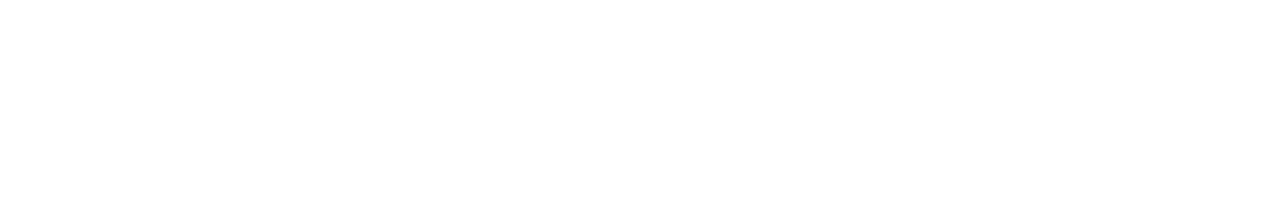
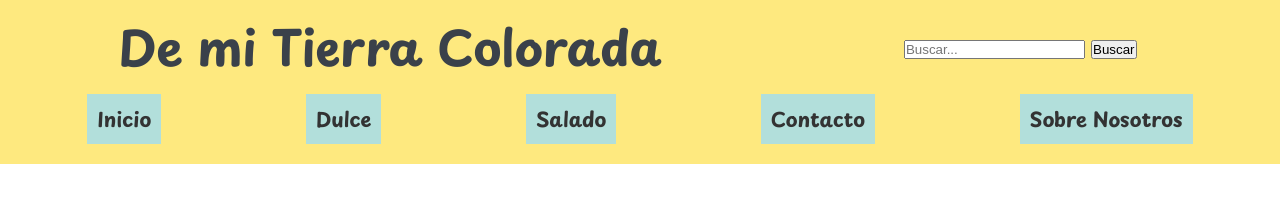
Before and after one commit to GerLeiva/ProyectoEquipoTarea, a plain HTML site: page index.html in a window 1280 px wide. Drawn offline with Linux system fonts and the light colour scheme.

Commit message:
Encabezado index

```diff
--- a/css/index.css
+++ b/css/index.css
@@ -0,0 +1,55 @@
+@font-face {
+    font-family: 'PlaypenSans';
+    src: url(/Fuente/static/PlaypenSans-Bold.ttf);
+    font-weight: bold;
+    font-style: bold;
+}
+body {
+    font-family: PlaypenSans;
+    font-weight: bold;
+}
+/* Reset */
+*{
+    margin: 0px;
+    padding: 0px;
+}
+body{
+    font-family: "PlaypenSans";
+}
+.cabecera{
+    padding: 10px;
+    background: #fee97f;
+}
+/* Titulo y buscador */
+.titulonav{
+    display: flex;
+    flex-flow: row wrap;
+    justify-content: space-around;
+    align-content: center;
+}
+.titulo{
+    font-size: 3em;
+    color: #3a414a;
+}
+.barra-busqueda{
+    padding: 25px;
+}
+    /* Navegacion principal */
+    .navegacion{
+        display: flex;
+        list-style: none;
+        flex-flow: row wrap;
+        justify-content: space-around;
+        margin: 5px
+    }
+    .item{
+        margin: 5px;
+        padding: 10px;
+        border: 10px #6f7681;
+        background: #b2dfdb;
+        font-size: 20px;
+    }
+    .item a{
+        text-decoration: none;
+        color: #333333;
+    }
--- a/index.html
+++ b/index.html
@@ -3,9 +3,47 @@
 <head>
     <meta charset="UTF-8">
     <meta name="viewport" content="width=device-width, initial-scale=1.0">
-    <title>Document</title>
+    <title>Inicio</title>
+    <link rel="stylesheet" href="./Fuente/PlaypenSans-VariableFont_wght.ttf">
+    <link rel="stylesheet" href="./css/index.css">
 </head>
 <body>
-
+    <header>
+        <nav class="cabecera">
+            <!-- Titulo y Busqueda -->
+            <div class="titulonav">
+                <h1 class="titulo">De mi Tierra Colorada</h1>
+                <div class="barra-busqueda">
+                    <form action="/buscar" method="get">
+                        <input type="text" name="q" placeholder="Buscar...">
+                        <button type="submit">Buscar</button>
+                    </form>
+                </div>
+            </div>
+            <!-- navegacion botones -->
+            <div>
+                <ul class="navegacion">
+                    <li class="item">
+                        <a href="/index.html">Inicio</a>
+                    </li>
+                    <li class="item">
+                        <a href="./pages/dulces.html">Dulce</a>
+                    </li>
+                    <li class="item">
+                        <a href="./pages/salados.html">Salado</a>
+                    </li>
+                    <li class="item">
+                        <a href="./pages/contacto.html">
+                            Contacto
+                        </a>
+                    </li>
+                    <li class="item">
+                        <a href="./pages/sobre-nosotros.html">Sobre Nosotros</a>
+                    </li>
+                </ul>
+            </div>
+        </nav>
+    </header>
+    <div>
 </body>
 </html>
```
Also changed, not shown: Fuente/OFL.txt (added), Fuente/PlaypenSans-VariableFont_wght.ttf (added), Fuente/README.txt (added), Fuente/static/PlaypenSans-Bold.ttf (added), Fuente/static/PlaypenSans-ExtraBold.ttf (added), Fuente/static/PlaypenSans-ExtraLight.ttf (added), Fuente/static/PlaypenSans-Light.ttf (added), Fuente/static/PlaypenSans-Medium.ttf (added), Fuente/static/PlaypenSans-Regular.ttf (added), Fuente/static/PlaypenSans-SemiBold.ttf (added), Fuente/static/PlaypenSans-Thin.ttf (added).
